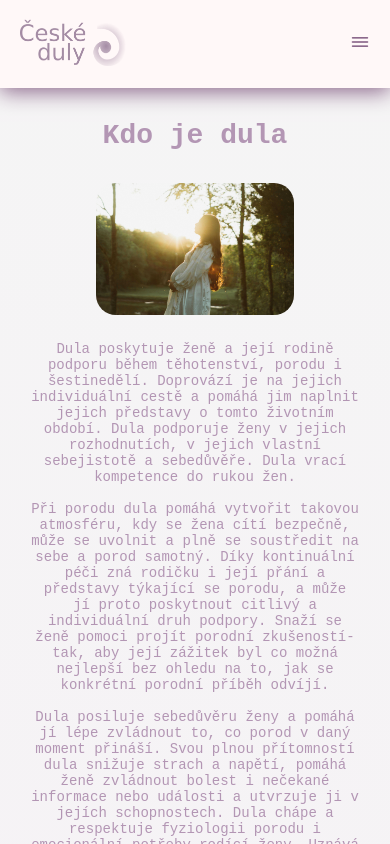
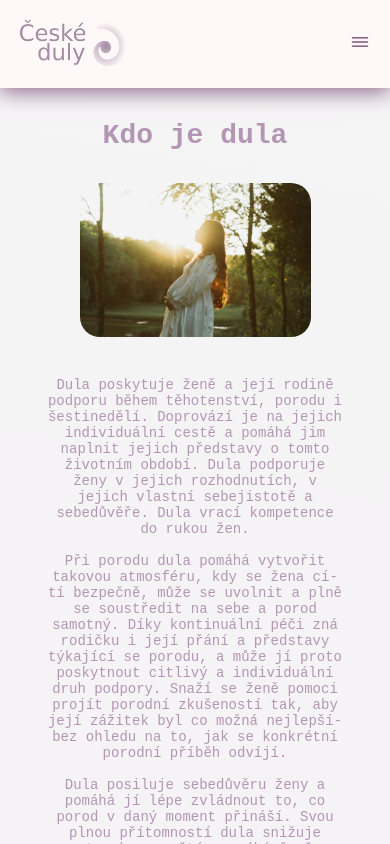
Before and after one commit to CreativeOxana/mojedula, a React (Vite) app: page /about in a window 390 px wide. Shown: the top 844 px of the page. Built offline with nearby package versions, Linux system fonts and the light colour scheme; a web font is replaced by a local one.

Commit message:
Correcting styles

```diff
--- a/src/pages/About/style.css
+++ b/src/pages/About/style.css
@@ -95,7 +95,7 @@ p i {
   }
 
   .container.about .about-box img {
-    width: 60%;
+    width: 70%;
   }
 
   .container.about .dula-services,
@@ -115,6 +115,14 @@ p i {
     margin-left: 30px;
     margin-right: 30px;
   }
+
+  .container.about h3 {
+    margin-top: 7px;
+  }
+
+  .container.about p {
+    padding: 7px;
+  }
 }
 
 @media screen and (min-width: 601px) and (max-width: 1000px) {
@@ -132,7 +140,6 @@ p i {
     margin-right: 0;
     padding: 0;
     font-size: 14px;
-
   }
 
   .container.about .about-box img {
--- a/src/pages/Contacts/style.css
+++ b/src/pages/Contacts/style.css
@@ -40,7 +40,7 @@ i:hover {
   }
 
   .container.contact p {
-    padding-bottom: 0;
+    padding-bottom: 10px;
   }
 
   .contact-box {
--- a/src/pages/components/Form/style.css
+++ b/src/pages/components/Form/style.css
@@ -1,7 +1,6 @@
 .form-container {
   box-sizing: border-box;
   margin: 40px auto 0 auto;
-  padding: 0;
   font-size: 16px;
   font-weight: 400;
   line-height: 20px;
@@ -155,7 +154,7 @@ input[type="checkbox"] {
 }
 
 p {
-  margin: 0;
+  margin: 7px;
   text-align: center;
 }
 
```
